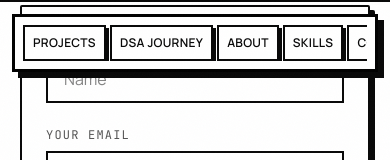
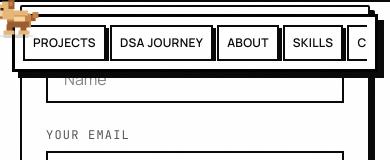
Before and after one commit to AVINASHTIWARI14/portfolio, a React (Vite) app: page / in a window 390 px wide. Both pictures are taken after typing "Sample", "name@example.com", "Sample" into the empty fields and a click on the button "SEND MESSAGE". Shown: the part 6243-6403 px from the top of the page. Built offline with nearby package versions, Linux system fonts and the light colour scheme; no server answers.

Commit message:
Enable touch-following pet on mobile

```diff
--- a/src/components/portfolio/CursorPet.tsx
+++ b/src/components/portfolio/CursorPet.tsx
@@ -59,7 +59,7 @@ export function CursorPet() {
   return (
     <div
       aria-hidden="true"
-      className="pointer-events-none fixed z-[90] hidden sm:block"
+      className="pointer-events-none fixed z-[90]"
       style={{
         left: pet.x,
         top: pet.y,
```
